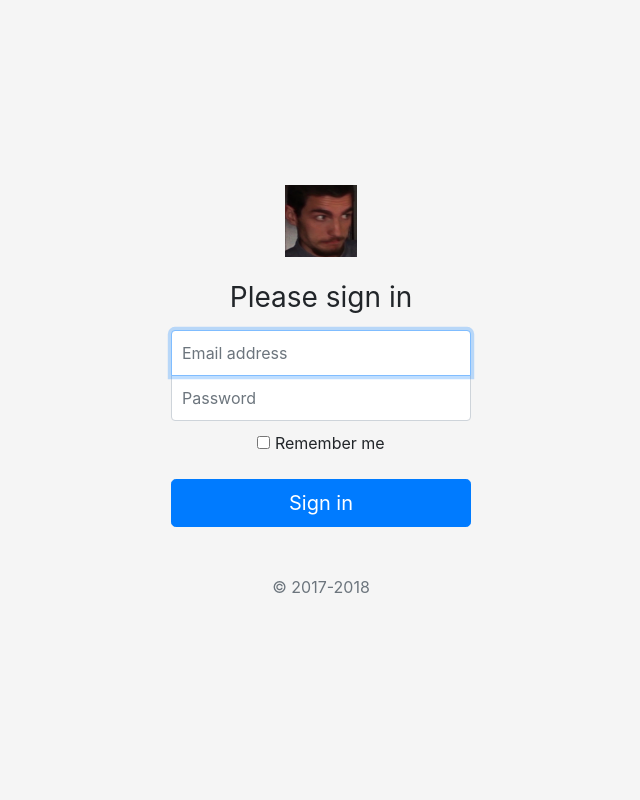
After one commit to L-Leite/HostelReservation, a PHP site: page /login.html in a window 1280 px wide. The commit adds this page. Shown: the whole page, without its empty margins (319-959 px from the left). Run offline with PHP 8.4, Linux system fonts and the light colour scheme; some libraries are stand-ins or nearby versions.

Commit message:
Add login page template and update directory layout

```diff
--- a/index.php
+++ b/index.php
@@ -1,4 +1,8 @@
 <?php
+require 'src/session.php';
+
+if (!isSessionSet() === false)
+  header('Location: cover.html');
 ?>
 <!doctype html>
 <html lang="pt-pt">
--- /dev/null
+++ b/login.html
@@ -0,0 +1,43 @@
+<!doctype html>
+<html lang="en">
+
+<head>
+  <meta charset="utf-8">
+  <meta name="viewport" content="width=device-width, initial-scale=1, shrink-to-fit=no">
+  <meta name="description" content="">
+  <meta name="author" content="">
+  <link rel="icon" href="favicon.ico">
+
+  <title>Signin Template for Bootstrap</title>
+
+  <!-- Bootstrap CSS -->
+  <link rel="stylesheet" href="libs/bootstrap/4.0.0/css/bootstrap.min.css" />
+
+  <!-- CSS do login -->
+  <link href="styles/login.css" rel="stylesheet">
+</head>
+
+<body class="text-center">
+  <form class="form-signin">
+    <img class="mb-4" src="images/logo.png" alt="" width="72" height="72">
+    <h1 class="h3 mb-3 font-weight-normal">Please sign in</h1>
+    <label for="inputEmail" class="sr-only">Email address</label>
+    <input type="email" id="inputEmail" class="form-control" placeholder="Email address" required autofocus>
+    <label for="inputPassword" class="sr-only">Password</label>
+    <input type="password" id="inputPassword" class="form-control" placeholder="Password" required>
+    <div class="checkbox mb-3">
+      <label>
+        <input type="checkbox" value="remember-me"> Remember me
+      </label>
+    </div>
+    <button class="btn btn-lg btn-primary btn-block" type="submit">Sign in</button>
+    <p class="mt-5 mb-3 text-muted">&copy; 2017-2018</p>
+  </form>
+
+  <!-- jQuery first, then Popper.js, then Bootstrap JS -->
+  <script src="libs/jquery/jquery-3.3.1.min.js" />
+  <script src="libs/popper.js/1.12.9/popper.min.js" />
+  <script src="libs/bootstrap/4.0.0/js/bootstrap.min.js" />
+</body>
+
+</html>
--- /dev/null
+++ b/src/session.php
@@ -0,0 +1,6 @@
+<?php
+    function isSessionSet()
+    {
+        return session_status() == PHP_SESSION_NONE;
+    }
+?>
--- /dev/null
+++ b/styles/login.css
@@ -0,0 +1,49 @@
+html,
+body {
+  height: 100%;
+}
+
+body {
+  display: -ms-flexbox;
+  display: -webkit-box;
+  display: flex;
+  -ms-flex-align: center;
+  -ms-flex-pack: center;
+  -webkit-box-align: center;
+  align-items: center;
+  -webkit-box-pack: center;
+  justify-content: center;
+  padding-top: 40px;
+  padding-bottom: 40px;
+  background-color: #f5f5f5;
+}
+
+.form-signin {
+  width: 100%;
+  max-width: 330px;
+  padding: 15px;
+  margin: 0 auto;
+}
+.form-signin .checkbox {
+  font-weight: 400;
+}
+.form-signin .form-control {
+  position: relative;
+  box-sizing: border-box;
+  height: auto;
+  padding: 10px;
+  font-size: 16px;
+}
+.form-signin .form-control:focus {
+  z-index: 2;
+}
+.form-signin input[type="email"] {
+  margin-bottom: -1px;
+  border-bottom-right-radius: 0;
+  border-bottom-left-radius: 0;
+}
+.form-signin input[type="password"] {
+  margin-bottom: 10px;
+  border-top-left-radius: 0;
+  border-top-right-radius: 0;
+}
```
Also changed, not shown: cover.html (+18 -13 lines), styles/cover.css (renamed from css/cover.css, +10 -1 lines), .htaccess (added), README.md, favicon.ico (added), images/cover-1.png (renamed from img/cover-1.png), images/logo.png (added), 2 other files.
